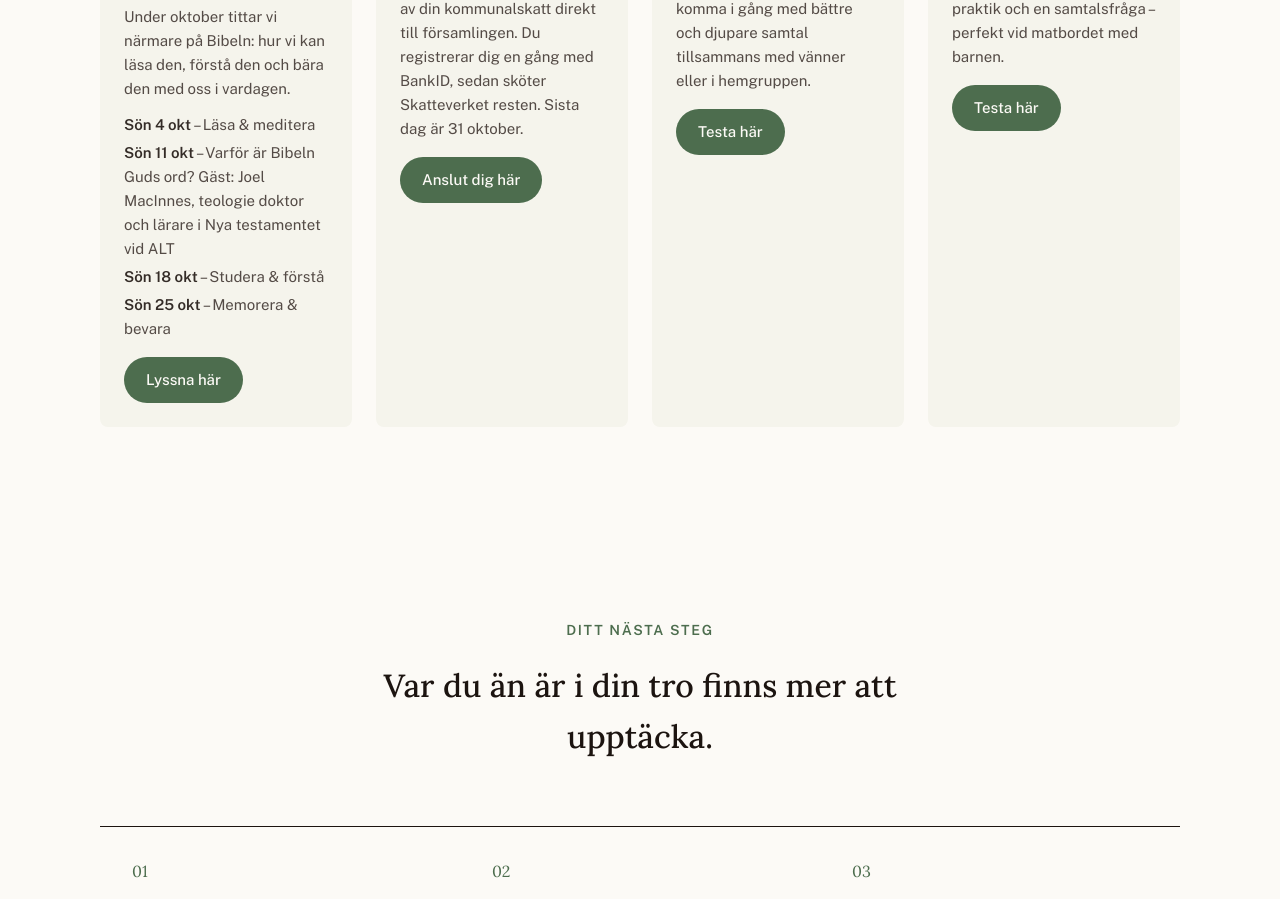
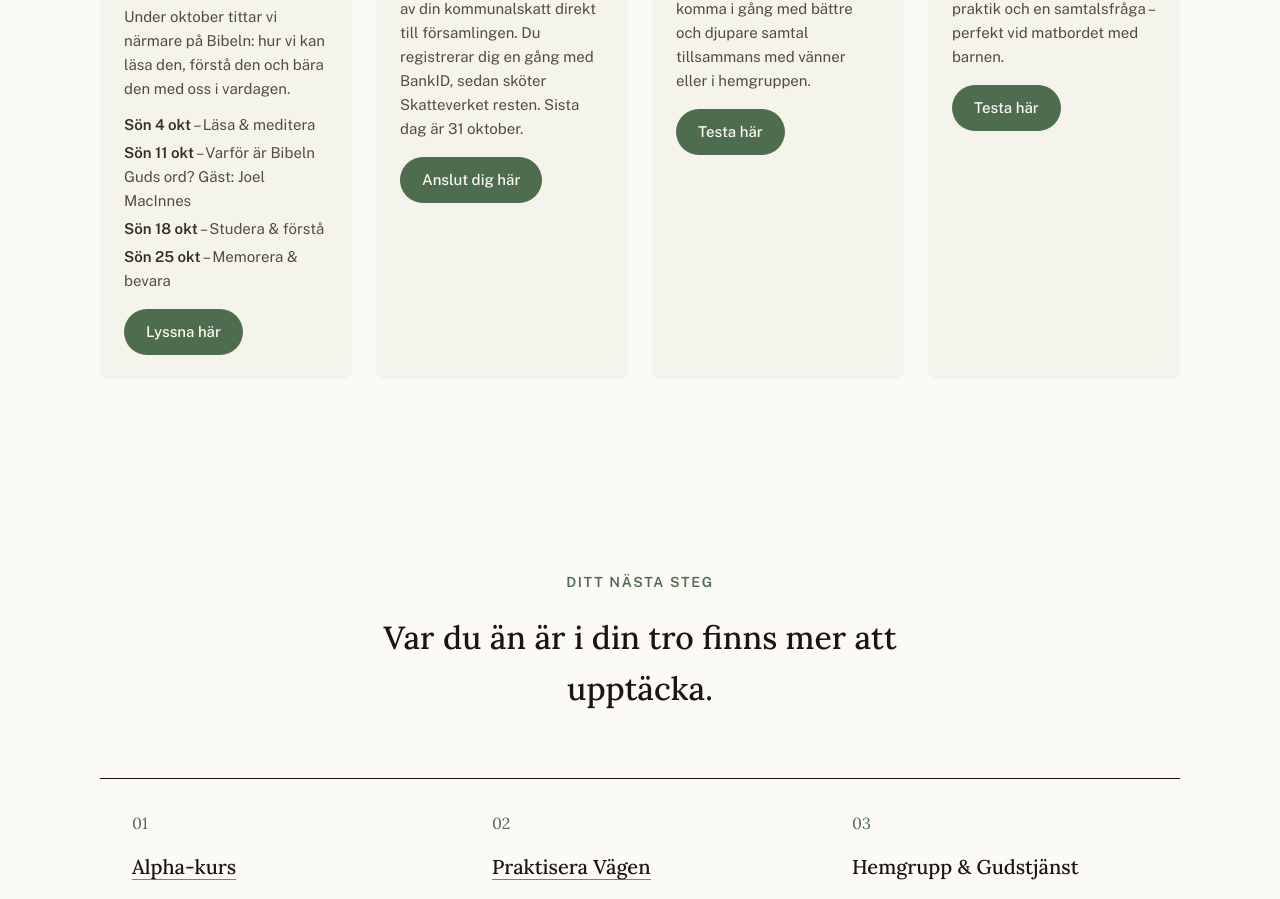
Before and after one commit to kaiandersjohansen-cloud/centrumkyrkan-malmo, a Next.js app: page / in a window 1280 px wide. Shown: the part 2354-3253 px from the top of the page. Built offline with nearby package versions, Linux system fonts and the light colour scheme; no server answers.

Commit message:
Aktuellt: kortare gästrad på Skriften-kortet
Co-Authored-By: Claude Opus 5.5 <noreply@anthropic.com>
Claude-Session: https://claude.ai/code/session_0137K5f5Pwpt9WiC1f3X1EFN

```diff
--- a/components/AktuelltSection.tsx
+++ b/components/AktuelltSection.tsx
@@ -15,7 +15,7 @@ interface Card {
 
 const SKRIFTEN_DATES = [
   { date: "Sön 4 okt", title: "Läsa & meditera" },
-  { date: "Sön 11 okt", title: "Varför är Bibeln Guds ord? Gäst: Joel MacInnes, teologie doktor och lärare i Nya testamentet vid ALT" },
+  { date: "Sön 11 okt", title: "Varför är Bibeln Guds ord? Gäst: Joel MacInnes" },
   { date: "Sön 18 okt", title: "Studera & förstå" },
   { date: "Sön 25 okt", title: "Memorera & bevara" },
 ];
```
